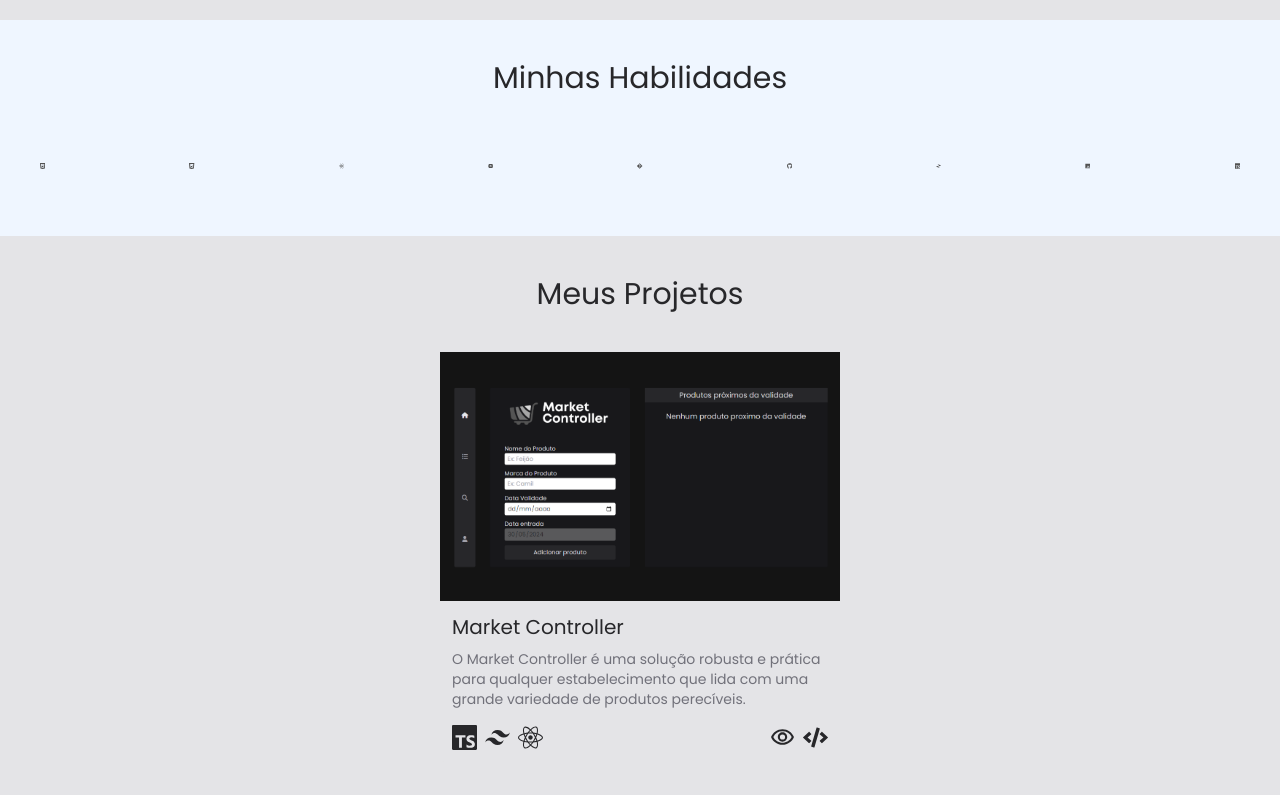
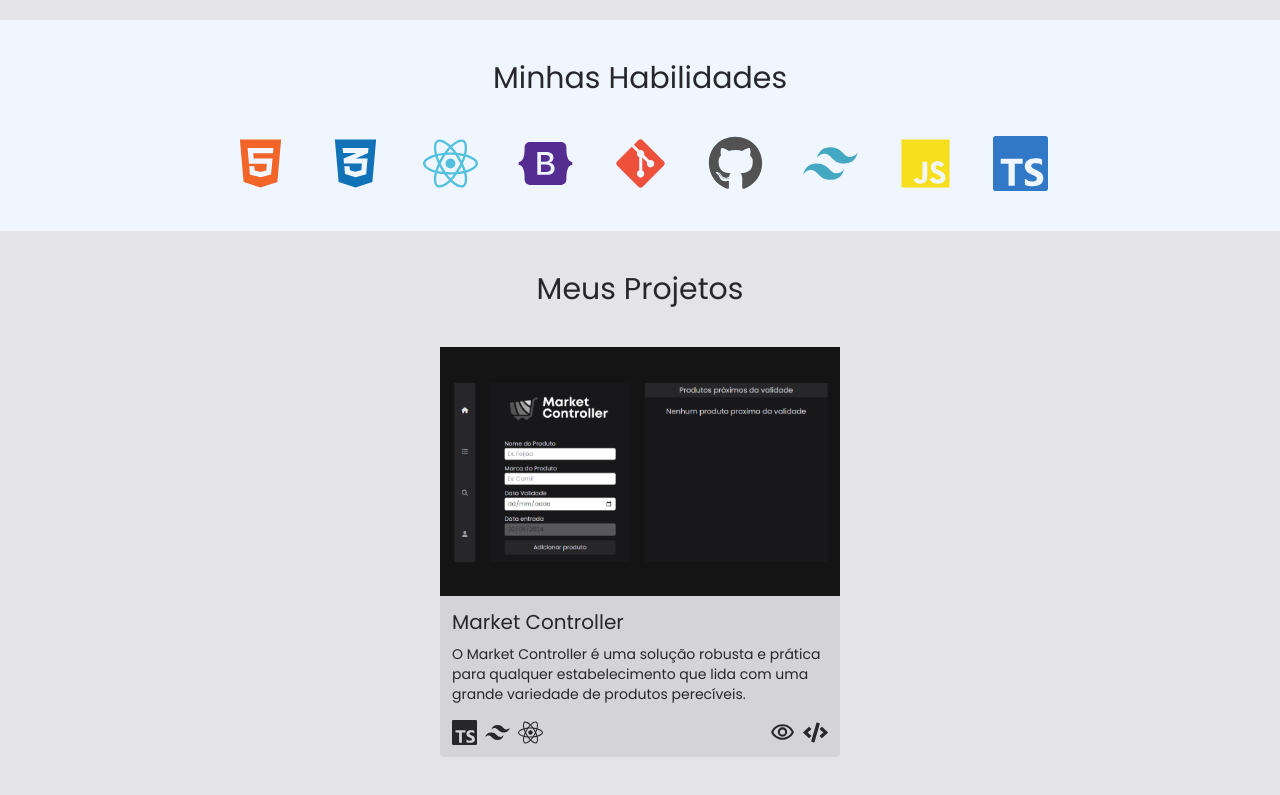
Before and after one commit to WesRamox/Portfolio, a React (Vite) app: page / in a window 1280 px wide. Shown: the part 1580-2375 px from the top of the page. Built offline with nearby package versions, Linux system fonts and the light colour scheme.

Commit message:
Updates in Skills

```diff
--- a/src/components/Navbar/Header.tsx
+++ b/src/components/Navbar/Header.tsx
@@ -11,7 +11,7 @@ const Header = () => {
             <ul className="nav-list flex gap-10 text-lg font-normal dark:text-neutral-300 text-neutral-600 ">
                <li className="nav-item"><a className="dark:hover:text-neutral-500 hover:text-neutral-950" href="#home">Início</a></li>
                <li className="nav-item"><a className="dark:hover:text-neutral-500 hover:text-neutral-950" href="#about">Sobre</a></li>
-               <li className="nav-item"><a className="dark:hover:text-neutral-500 hover:text-neutral-950" href="">Habilidades</a></li>
+               <li className="nav-item"><a className="dark:hover:text-neutral-500 hover:text-neutral-950" href="#skills">Habilidades</a></li>
                <li className="nav-item"><a className="dark:hover:text-neutral-500 hover:text-neutral-950" href="#projects">Projetos</a></li>
             </ul>
             <div className="flex gap-4 justify-center items-center">
--- a/src/components/Skill/Skill.css
+++ b/src/components/Skill/Skill.css
@@ -0,0 +1,3 @@
+.global-stacks {
+   font-size: 55px;
+}
--- a/src/components/Skill/Skill.tsx
+++ b/src/components/Skill/Skill.tsx
@@ -9,17 +9,17 @@ const Skill = () => {
 
    return(
       <div className="skills">
-         <div className="flex items-center justify-center gap-36 mt-10 skills">
-            <IconContext.Provider value={{ className: "dark:text-neutral-300 text-neutral-600", size: '60' }}>
-               <FaHtml5 />
-               <FaCss3Alt />
-               <FaReact />
-               <FaBootstrap />
-               <FaGitAlt />
-               <FaGithub />
-               <RiTailwindCssFill />
-               <IoLogoJavascript />
-               <SiTypescript />
+         <div className="flex items-center justify-center flex-wrap gap-10 mt-10 2xl:gap-32 skills">
+            <IconContext.Provider value={{ className: "global-stacks dark:text-neutral-300 text-neutral-600" }}>
+               <FaHtml5 color="#F16529" />
+               <FaCss3Alt color="#1172B8" />
+               <FaReact color="#53C1DE" />
+               <FaBootstrap color="#552d91" />
+               <FaGitAlt color="#EE513B" />
+               <FaGithub className="dark:text-white" />
+               <RiTailwindCssFill color="#44a8c3" />
+               <IoLogoJavascript color="#f7df1e" />
+               <SiTypescript color="#3178c6" />
             </IconContext.Provider>
          </div>
       </div>
--- a/src/components/Works/Works.tsx
+++ b/src/components/Works/Works.tsx
@@ -19,11 +19,11 @@ const Works = () => {
 
    return(
       <>
-      <div className="project-01  rounded max-w-[25rem] bg-zinc-200 dark:bg-black w-full">
+      <div className="project-01  rounded max-w-[25rem] bg-zinc-300 dark:bg-black w-full">
          <img src={market} className="img-project-01" />
          <div className="details p-3 dark:bg-neutral-800 flex flex-col items-start">
             <p className="text-xl dark:text-white ">{projects[0].name}</p>
-            <p className="text-sm text-start py-2 dark:text-zinc-300 text-zinc-500">{projects[0].description}</p>
+            <p className="text-sm text-start py-2 dark:text-zinc-300 text-zinc-800">{projects[0].description}</p>
             <div className="stack-links flex justify-between w-full pt-2">
                <div className="stacks flex gap-2">
                   <IconContext.Provider value={{ className: 'stacks' }}>
--- a/src/index.css
+++ b/src/index.css
@@ -81,6 +81,7 @@ button {
   transition: border-color 0.25s;
 }
 
+
 button:hover {
   border-color: var(--primary-hover)
 }
--- a/src/pages/Skills/Skills.tsx
+++ b/src/pages/Skills/Skills.tsx
@@ -3,8 +3,8 @@ import Skill from "../../components/Skill/Skill"
 const Skills = () => {
 
    return(
-      <section className="p-10 bg-blue-50 dark:bg-zinc-900">
-      <h3 className="text-3xl">Minhas Habilidades</h3>
+      <section id="skills" className="p-10 bg-blue-50 dark:bg-zinc-900">
+         <h3 className="text-3xl">Minhas Habilidades</h3>
          <Skill />
       </section>
    )
```
